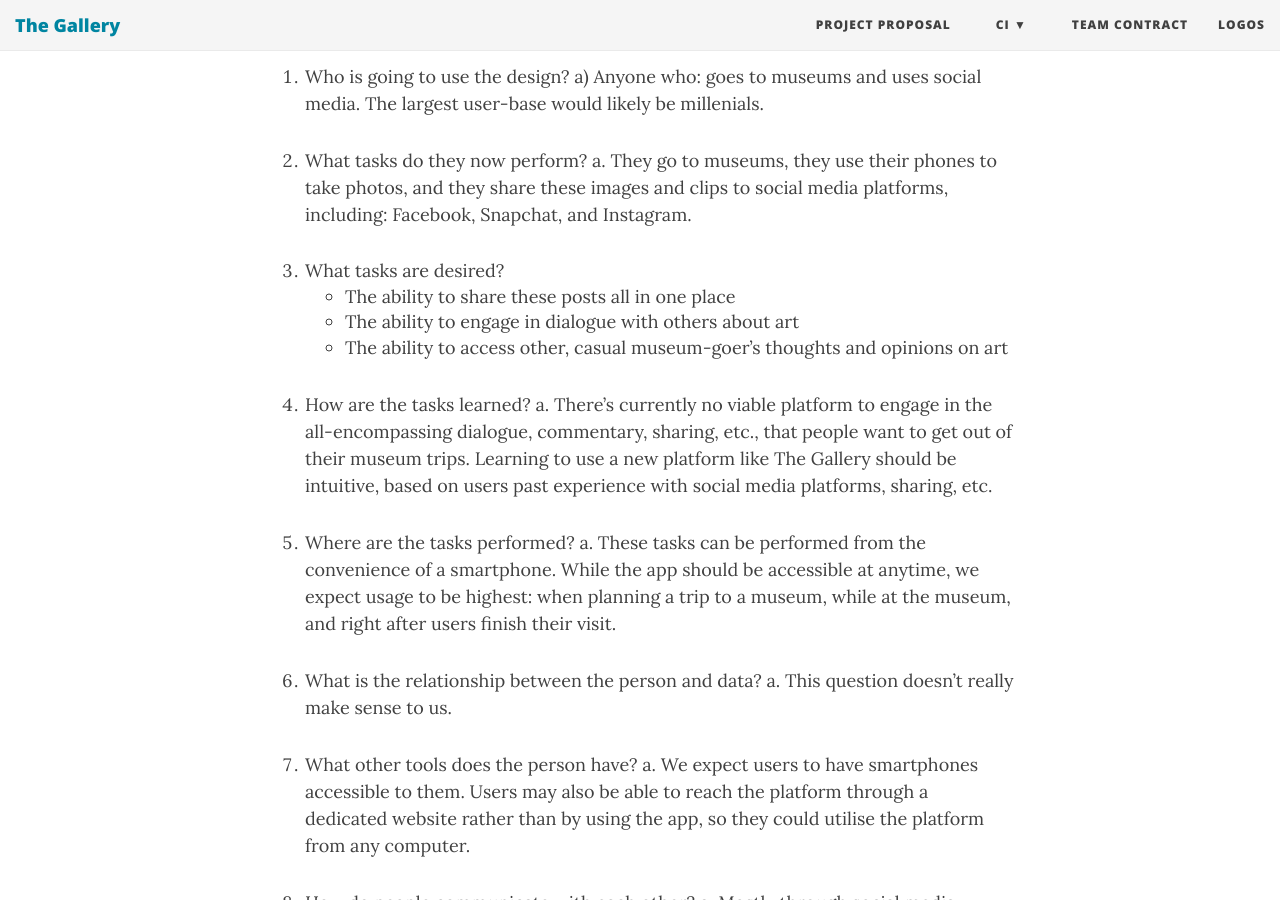
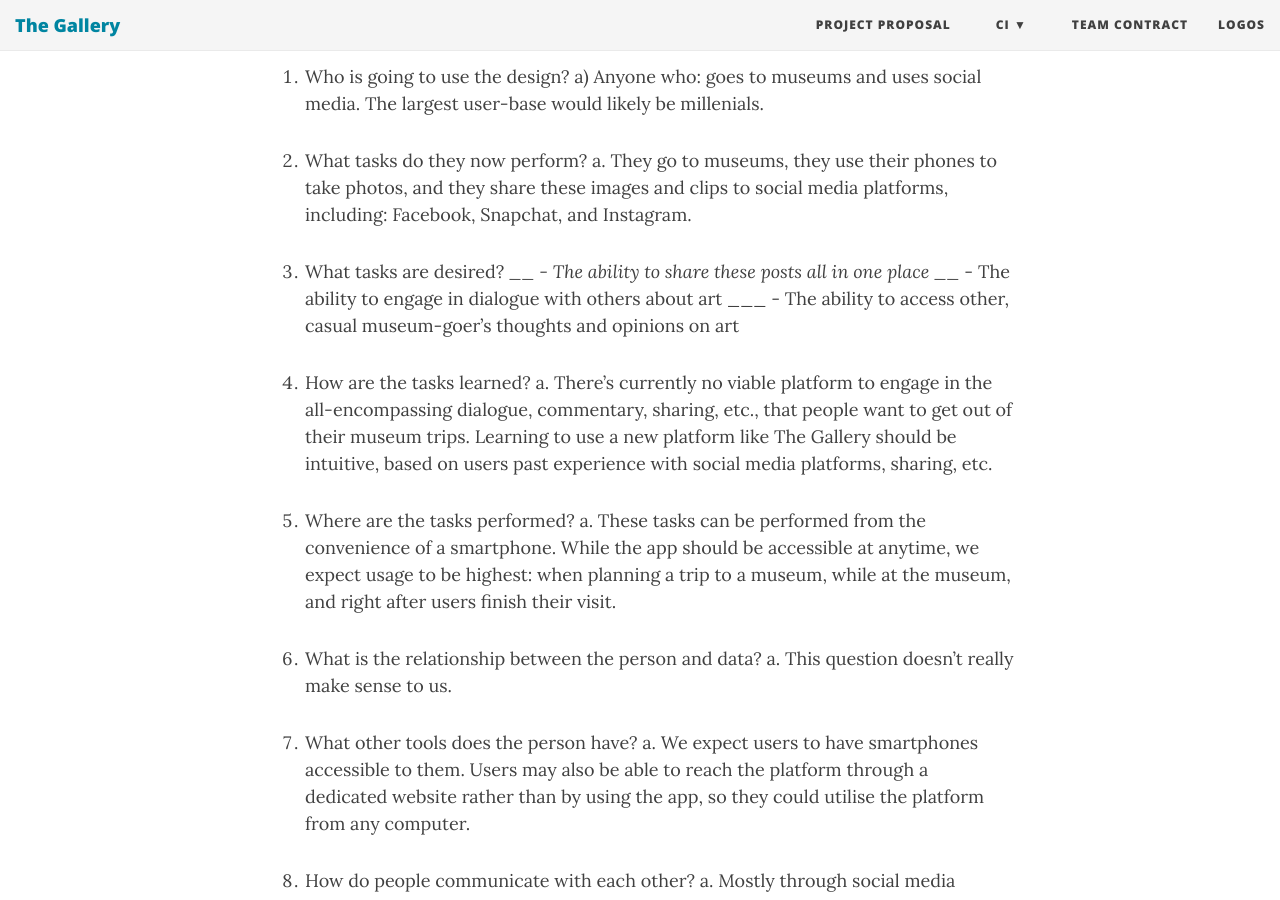
Before and after one commit to ethioeph/muse-soc-network, a Jekyll site: the page built from assignments/ci_review.md, in a window 1280 px wide and 900 px high, scrolled down 3234 px. Built offline with Jekyll 4.4.1, drawn with Linux system fonts in a browser that asks for light colours; nearby versions of some CDN libraries.

```diff
--- a/assignments/ci_review.md
+++ b/assignments/ci_review.md
@@ -41,9 +41,9 @@ _Task Analysis Questions:_
   a. They go to museums, they use their phones to take photos, and they share these images and clips to social media platforms, including: Facebook, Snapchat, and Instagram.
 
 3. What tasks are desired?
-  - The ability to share these posts all in one place
-  - The ability to engage in dialogue with others about art
-  - The ability to access other, casual museum-goer’s thoughts and opinions on art
+___  - The ability to share these posts all in one place
+___  - The ability to engage in dialogue with others about art
+___  - The ability to access other, casual museum-goer’s thoughts and opinions on art
 
 4. How are the tasks learned?
   a. There’s currently no viable platform to engage in the all-encompassing dialogue, commentary, sharing, etc., that people want to get out of their museum trips.  Learning to use a new platform like The Gallery should be intuitive, based on users past experience with social media platforms, sharing, etc.
```
